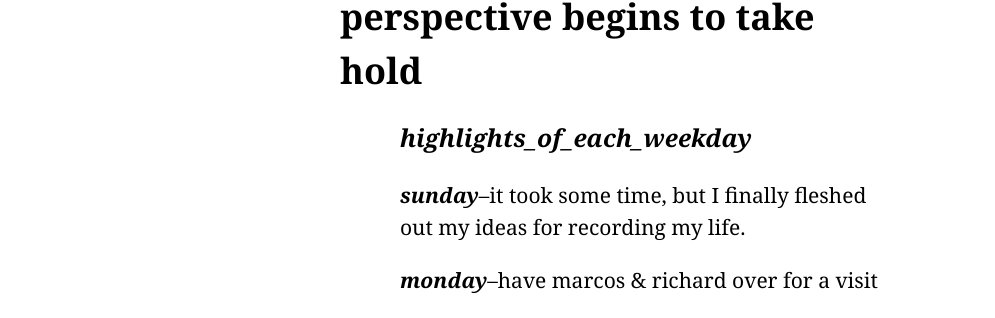
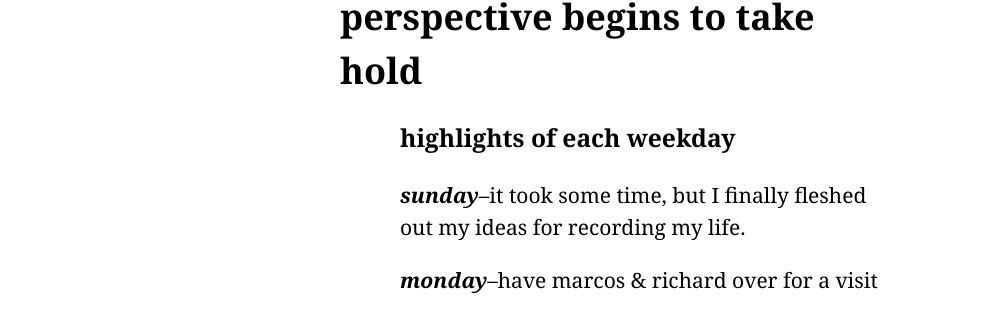
Before and after one commit to ovatsug25/ovatsug25.github.com, a Jekyll site: the page built from _posts/2013-01-13-Week-2-in-the-Measured-Life.md, in a window 1280 px wide. Shown: the part 384-702 px from the top of the page, without its empty margins (0-995 px from the left). Built offline with Jekyll 4.4.1, drawn with Linux system fonts in a browser that asks for light colours; Markdown is read by kramdown in place of the engine named in the settings.

Commit message:
Change headers

```diff
--- a/_posts/2013-01-13-Week-2-in-the-Measured-Life.md
+++ b/_posts/2013-01-13-Week-2-in-the-Measured-Life.md
@@ -8,7 +8,7 @@ location: Suburbs of Santo Domingo, RD
 {{ page.title }}
 ================
 
-### _highlights_of_each_weekday_
+### highlights of each weekday
 
 ***sunday***--it took some time, but I finally fleshed out my ideas for recording my life.
 
```
